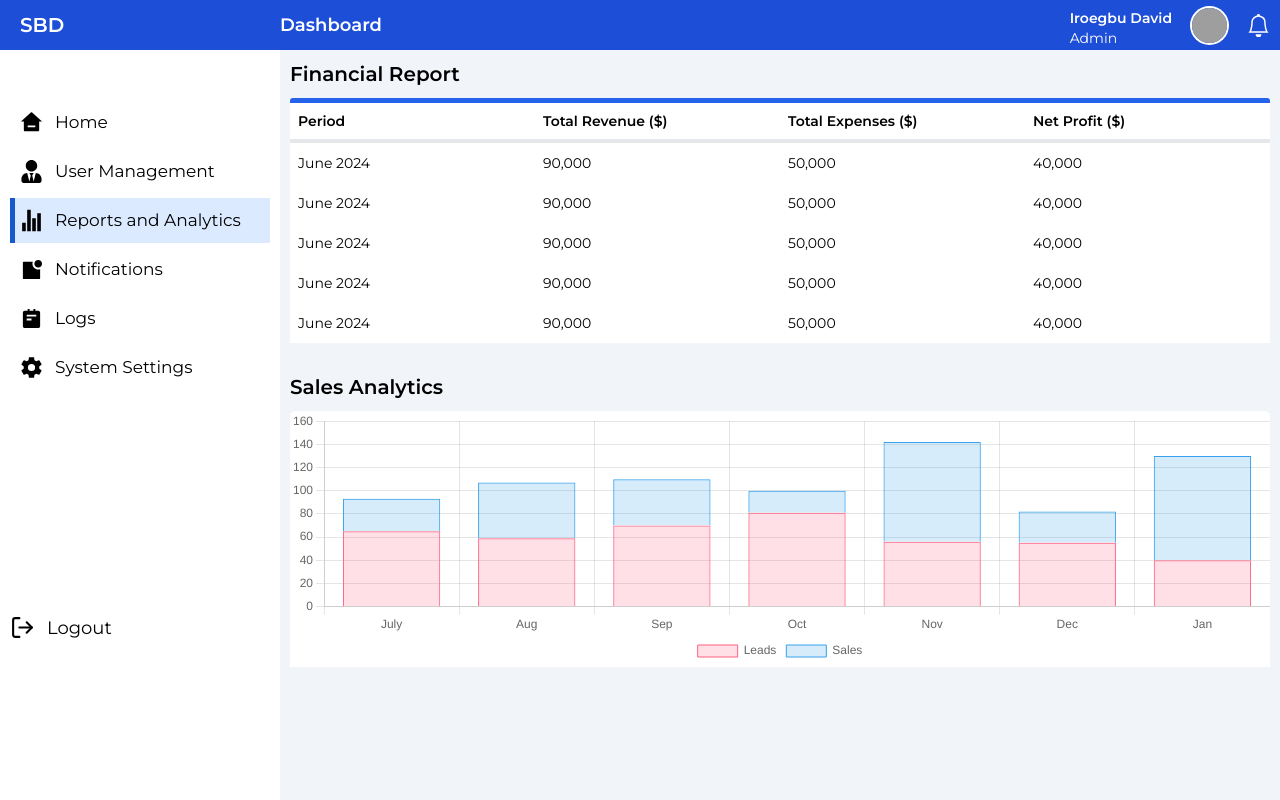
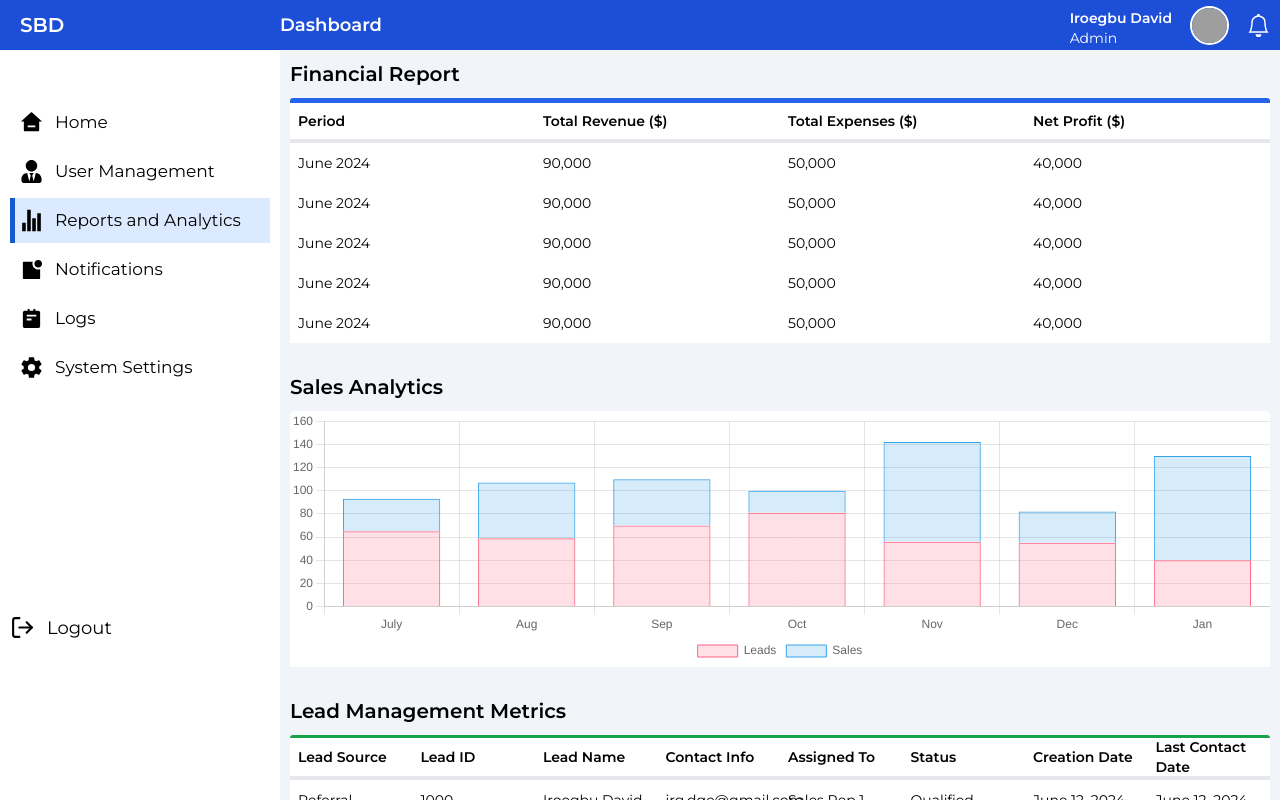
Before and after one commit to KingDivadd/crm, a Next.js app: page /home/dashboard in a window 1280 px wide. Both pictures are taken after a click on the element "Reports and Analytics". Built offline with nearby package versions, Linux system fonts and the light colour scheme; grey boxes are pictures that could not be loaded.

Commit message:
updated reports and analytics

```diff
--- a/app/component/dashboardComponent/adminDashboard.tsx
+++ b/app/component/dashboardComponent/adminDashboard.tsx
@@ -24,7 +24,7 @@ const AdminDashboard = () => {
             </div>
             <div className="flex-1 h-full bg-blue-100">
                 <DashboardNav />
-                <div className="w-full bg-slate-100 overflow-y-auto cont-1 ">
+                <div className="w-full bg-slate-100 overflow-y-auto cont-1">
                     {active === "home" && <AdminHome /> }
                     {active === "user-management" && <UserManagement /> }
                     {active === "analytics" && <ReportsAndAnalytics /> }
--- a/app/component/dashboardComponent/reportsAnalytics.tsx
+++ b/app/component/dashboardComponent/reportsAnalytics.tsx
@@ -5,8 +5,9 @@ import SalesAnalyticsBarChart from './stackedBarChart'
 
 const ReportsAndAnalytics = () => {
     return (
-        <div className="w-full h-full p-[10px] pb-[10px] ">
+        <div className="w-full p-[10px] ">
             <div className="w-full h-full flex flex-col items-start justify-start gap-[30px]">
+
                 <div className="w-full h-auto flex flex-col items-start justify-start gap-[10px]">
                     <p className="text-xl font-semibold">Financial Report</p>
                     <div className="w-full min-h-[150px] flex flex-col bg-white rounded-t-[5px] ">
@@ -34,12 +35,50 @@ const ReportsAndAnalytics = () => {
                     </div>
                     {/* sales analytics */}
                 </div>
+
                 <div className="w-full h-auto flex flex-col items-start justify-start gap-[10px]">
                     <p className="text-xl font-semibold">Sales Analytics</p>
                     <div className="w-full min-h-[250px] flex flex-col bg-white rounded-t-[5px] ">
                         <SalesAnalyticsBarChart />
                     </div>
                 </div>
+
+                <div className="w-full h-auto flex flex-col items-start justify-start gap-[10px]">
+                    <p className="text-xl font-semibold">Lead Management Metrics</p>
+                    <div className="w-full min-h-[150px] flex flex-col bg-white rounded-t-[5px] ">
+                            <span className="w-full h-[45px] flex flex-col items-start justify-start bg-white rounded-t-[3px] border-b-2 border-gray-200 ">
+                                <span className="w-full h-[5px] rounded-t-[3px] bg-green-600"></span>
+                                <span className="w-full h-[40px] flex flex-row items-center justify-start bg-white  border-b-2 border-gray-200 ">
+                                    <p className="text-sm font-semibold w-[12.5%] pr-2 pl-2 ">Lead Source</p>
+                                    <p className="text-sm font-semibold w-[12.5%] pr-2 pl-2 ">Lead ID</p>
+                                    <p className="text-sm font-semibold w-[12.5%] pr-2 pl-2 ">Lead Name</p>
+                                    <p className="text-sm font-semibold w-[12.5%] pr-2 pl-2 ">Contact Info</p>
+                                    <p className="text-sm font-semibold w-[12.5%] pr-2 pl-2 ">Assigned To</p>
+                                    <p className="text-sm font-semibold w-[12.5%] pr-2 pl-2 ">Status</p>
+                                    <p className="text-sm font-semibold w-[12.5%] pr-2 pl-2 ">Creation Date</p>
+                                    <p className="text-sm font-semibold w-[12.5%] pr-2 pl-2 ">Last Contact Date</p>
+                                </span>
+                            </span>
+                            <div className="w-full min-h- flex flex-col justify-start items-start">
+                                {[1,2,3,4,5,7,6,6,6,6,].map((data, ind)=>{
+                                    return (
+                                        <span key={ind} className="recent-activity-table-list">
+                                            <p className="text-sm w-[12.5%] pr-2 pl-2 ">{(ind % 2 ) === 1 ? "Website" : "Referral"}</p>
+                                            <p className="text-sm w-[12.5%] pr-2 pl-2 ">100{ind}</p>
+                                            <p className="text-sm w-[12.5%] pr-2 pl-2 ">Iroegbu David</p>
+                                            <p className="text-sm w-[12.5%] pr-2 pl-2 ">irg.dge@gmail.com</p>
+                                            <p className="text-sm w-[12.5%] pr-2 pl-2 ">Sales Rep 1</p>
+                                            <p className="text-sm w-[12.5%] pr-2 pl-2 ">{(ind % 2 ) === 1 ? "Contacted" : "Qualified"}</p>
+                                            <p className="text-sm w-[12.5%] pr-2 pl-2 ">June 12, 2024</p>
+                                            <p className="text-sm w-[12.5%] pr-2 pl-2 ">June 12, 2024</p>
+                                        </span>
+                                    )
+                                })}
+                            </div>
+                    </div>
+                    {/* sales analytics */}
+                </div>
+
             </div>
         </div>
     )
```
